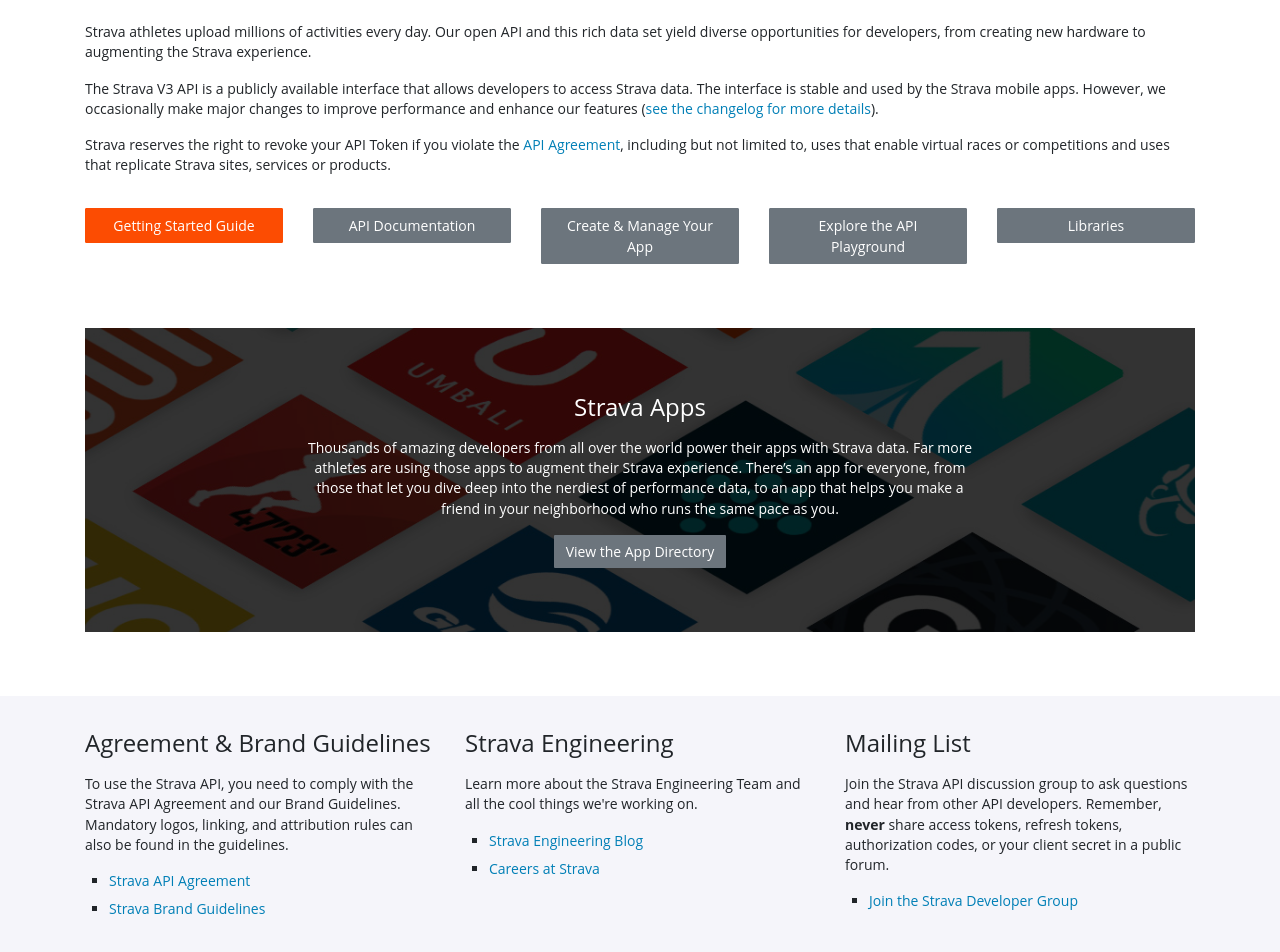
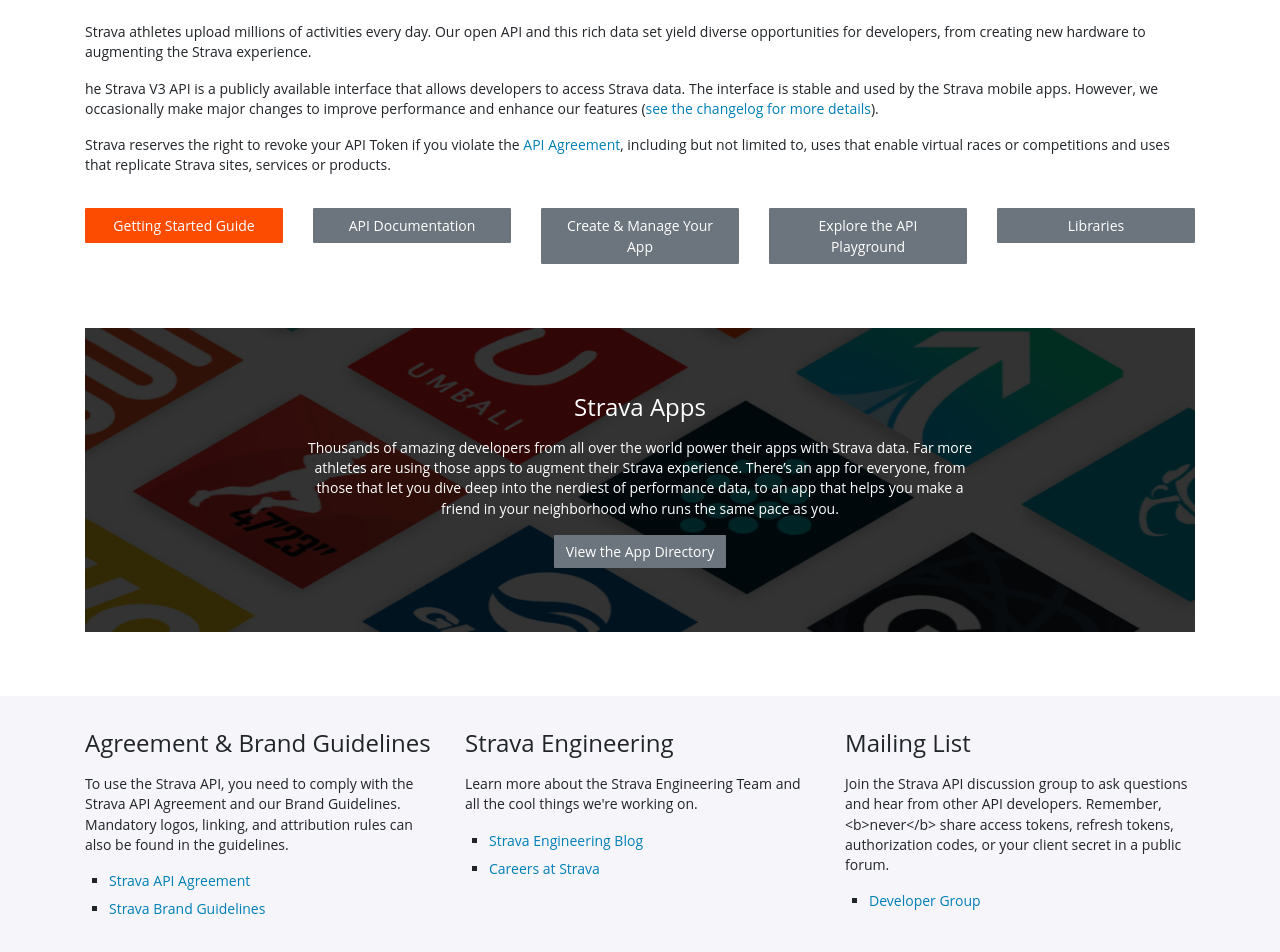
Before and after one commit to letsescape/strava-docs-kr, a React (Create React App) app: page / in a window 1280 px wide. Shown: the part 392-1344 px from the top of the page. Built offline with nearby package versions, Linux system fonts and the light colour scheme; no server answers.

Commit message:
Update intro page

```diff
--- /dev/null
+++ b/src/component/Button.tsx
@@ -0,0 +1,47 @@
+import React from "react";
+import {Link} from "react-router-dom";
+
+export interface ButtonType {
+    isLink: boolean;
+    href?: string;
+    isRoute?: boolean;
+    theme?: string;
+    style?: string;
+    text: string;
+}
+
+export default function Button({isLink, href, isRoute, theme, style, text}: ButtonType) {
+    return (
+        <>
+            {!isLink && (
+                <button>버튼</button>
+            )}
+
+            {isLink && !isRoute && (
+                <a
+                    href={href}
+                    className={
+                        `btn
+                        ${theme && `btn-${theme}`}
+                        ${style && `btn-${style}`}`
+                    }
+                >
+                    {text}
+                </a>
+            )}
+
+            { isLink && isRoute && (
+                <Link
+                    to={href || ''}
+                    className={
+                        `btn
+                        ${theme && `btn-${theme}`}
+                        ${style && `btn-${style}`}`
+                    }
+                >
+                    {text}
+                </Link>
+            )}
+        </>
+    );
+}
--- a/src/component/Footer.tsx
+++ b/src/component/Footer.tsx
@@ -1,58 +1,68 @@
 import React from "react";
+import FooterContent from "./FooterContent";
 
 export default function Footer() {
     return (
         <footer className="section footer">
             <div className="container">
                 <div className="row">
-                    <div className="col-md-4">
-                        <h2>Agreement &amp; Brand Guidelines</h2>
-                        <p>
-                            To use the Strava API, you need to comply with the Strava API Agreement and our Brand
-                            Guidelines. Mandatory logos, linking, and attribution rules can also be found in the
-                            guidelines.
-                        </p>
-                        <ul className="list-links">
-                            <li>
-                                <a href="https://www.strava.com/legal/api">Strava API Agreement</a>
-                            </li>
-                            <li>
-                                <a href="/guidelines">Strava Brand Guidelines</a>
-                            </li>
-                        </ul>
-                    </div>
-
-                    <div className="col-md-4">
-                        <h2>Strava Engineering</h2>
-                        <p>
-                            Learn more about the Strava Engineering Team and all the cool things we're working on.
-                        </p>
-                        <ul className="list-links">
-                            <li>
-                                <a href="https://medium.com/strava-engineering">Strava Engineering Blog</a>
-                            </li>
-                            <li>
-                                <a href="https://boards.greenhouse.io/strava">Careers at Strava</a>
-                            </li>
-                        </ul>
-                    </div>
-
-                    <div className="col-md-4">
-                        <h2>Mailing List</h2>
-                        <p>
-                            Join the Strava API discussion group to ask questions and hear from other API
-                            developers. Remember, <b>never</b> share access tokens, refresh tokens, authorization
-                            codes, or your client secret in a public forum.
-                        </p>
-                        <ul className="list-links">
-                            <li>
-                                <a href="https://groups.google.com/forum/#!forum/strava-api">Join the Strava
-                                    Developer Group</a>
-                            </li>
-                        </ul>
-                    </div>
+                    <FooterContent
+                        title={FOOTER_TITLE_1}
+                        description={FOOTER_DESCRIPTION_1}
+                        links={FOOTER_LIST_LINKS_1}
+                    />
+                    <FooterContent
+                        title={FOOTER_TITLE_2}
+                        description={FOOTER_DESCRIPTION_2}
+                        links={FOOTER_LIST_LINKS_2}
+                    />
+                    <FooterContent
+                        title={FOOTER_TITLE_3}
+                        description={FOOTER_DESCRIPTION_3}
+                        links={FOOTER_LIST_LINKS_3}
+                    />
                 </div>
             </div>
         </footer>
     );
 }
+
+const FOOTER_TITLE_1 = 'Agreement & Brand Guidelines';
+const FOOTER_DESCRIPTION_1 = `To use the Strava API, you need to comply with the Strava API Agreement and our Brand Guidelines. Mandatory logos, linking, and attribution rules can also be found in the guidelines.`;
+const FOOTER_LIST_LINKS_1 = [
+    {
+        href: 'https://www.strava.com/legal/api',
+        text: 'Strava API Agreement',
+        isRoute: false
+    },
+    {
+        href: '/guidelines',
+        text: 'Strava Brand Guidelines',
+        isRoute: true
+    }
+];
+
+const FOOTER_TITLE_2 = 'Strava Engineering';
+const FOOTER_DESCRIPTION_2 = `Learn more about the Strava Engineering Team and all the cool things we're working on.`;
+const FOOTER_LIST_LINKS_2 = [
+    {
+        href: 'https://medium.com/strava-engineering',
+        text: 'Strava Engineering Blog',
+        isRoute: false
+    },
+    {
+        href: 'https://boards.greenhouse.io/strava',
+        text: 'Careers at Strava',
+        isRoute: false
+    }
+];
+
+const FOOTER_TITLE_3 = 'Mailing List';
+const FOOTER_DESCRIPTION_3 = `Join the Strava API discussion group to ask questions and hear from other API developers. Remember, <b>never</b> share access tokens, refresh tokens, authorization codes, or your client secret in a public forum.`;
+const FOOTER_LIST_LINKS_3 = [
+    {
+        href: 'https://groups.google.com/forum/#!forum/strava-api',
+        text: 'Developer Group',
+        isRoute: false
+    }
+];
--- /dev/null
+++ b/src/component/FooterContent.tsx
@@ -0,0 +1,26 @@
+import React from "react";
+import ListLink, {LinkType} from "./LinkLink";
+
+export interface ContentType {
+    title: string;
+    description: string;
+    links: LinkType[]
+}
+
+export default function FooterContent({title, description, links}: ContentType) {
+    return (
+        <div className="col-md-4">
+            <h2>{title}</h2>
+            <p>{description}</p>
+
+            <ul className="list-links">
+                {links.map((link: LinkType, i) => (
+                    <ListLink
+                        key={i}
+                        {...link}
+                    />
+                ))}
+            </ul>
+        </div>
+    );
+}
--- /dev/null
+++ b/src/component/LinkLink.tsx
@@ -0,0 +1,18 @@
+import React from "react";
+import {Link} from "react-router-dom";
+
+export interface LinkType {
+    href: string;
+    text: string;
+    isRoute: boolean;
+}
+
+export default function ListLink(link: LinkType) {
+    const {href, text, isRoute} = link;
+    return (
+        <li>
+            {isRoute && <Link to={href}>{text}</Link>}
+            {!isRoute && <a href={href}>{text}</a>}
+        </li>
+    );
+}
--- a/src/container/Intro.tsx
+++ b/src/container/Intro.tsx
@@ -1,74 +1,106 @@
 import React from "react";
 import Header from "../component/Header";
 import Footer from "../component/Footer";
+import Button from "../component/Button";
 
 export default function Intro() {
     return (
         <>
             <Header/>
 
-            <div className="section section-strava-api container">
-                <h1>The Strava API</h1>
+            <section className="section section-strava-api container">
+                <h1>{INTRO_TITLE}</h1>
 
-                <p>Strava athletes upload millions of activities every day. Our open API and this rich data set yield
-                    diverse opportunities for developers, from creating new hardware to augmenting the Strava
-                    experience.</p>
-                <p>The Strava V3 API is a publicly available interface that allows developers to access Strava data. The
-                    interface is stable and used by the Strava mobile apps. However, we occasionally make major changes
-                    to improve performance and enhance our features (<a href="/docs/changelog">see the changelog for
-                        more details</a>).</p>
-                <p>Strava reserves the right to revoke your API Token if you violate the <a
-                    href="https://www.strava.com/legal/api">API Agreement</a>, including but not limited to, uses that
-                    enable virtual races or competitions and uses that replicate Strava sites, services or products.</p>
+                {/*TODO: html render*/}
+                {INTRO_DESCRIPTIONS.map(text => (
+                    <p
+                        key={text}
+                        dangerouslySetInnerHTML={{__html: text}}
+                    />
+                ))}
 
                 <div className="row cta-row">
-                    <div className="col">
-                        <a href="/docs/getting-started" className="btn btn-primary btn-block">
-                            Getting Started Guide
-                        </a>
-                    </div>
+                    {INTRO_LINKS.map((link, i) => (
+                        <div
+                            key={i}
+                            className="col"
+                        >
+                            <Button {...link}/>
+                        </div>
+                    ))}
+                </div>
+            </section>
 
-                    <div className="col">
-                        <a href="/docs/reference" className="btn btn-secondary btn-block">
-                            API Documentation
-                        </a>
-                    </div>
-
-                    <div className="col">
-                        <a href="https://strava.com/settings/api" className="btn btn-secondary btn-block">
-                            Create &amp; Manage Your App
-                        </a>
-                    </div>
-
-                    <div className="col">
-                        <a href="/playground" className="btn btn-secondary btn-block">
-                            Explore the API Playground
-                        </a>
-                    </div>
-
-                    <div className="col">
-                        <a href="https://developers.strava.com/docs/#client-code"
-                           className="btn btn-secondary btn-block">Libraries</a>
+            <section className="section section-strava-apps container text-center">
+                <div className="hero">
+                    <div className="jumbotron">
+                        <h2>{BANNER_TITLE}</h2>
+                        <p>{BANNER_DESCRIPTION}</p>
+                        <Button {...BANNER_LINK}/>
                     </div>
                 </div>
-            </div>
+            </section>
 
-            <div className="section section-strava-apps container text-center">
-                <div className="hero">
-                    <div className="jumbotron">
-                        <h2>Strava Apps</h2>
-                        <p>
-                            Thousands of amazing developers from all over the world power their apps with Strava data.
-                            Far more athletes are using those apps to augment their Strava experience. There’s an app
-                            for everyone, from those that let you dive deep into the nerdiest of performance data, to an
-                            app that helps you make a friend in your neighborhood who runs the same pace as you.
-                        </p>
-                        <a href="https://www.strava.com/apps" className="btn btn-secondary">View the App Directory</a>
-                    </div>
-                </div>
-            </div>
-
-            <Footer />
+            <Footer/>
         </>
     )
 }
+
+const INTRO_TITLE = 'The Strava API';
+const INTRO_DESCRIPTIONS = [
+    'Strava athletes upload millions of activities every day. Our open API and this rich data set yield diverse opportunities for developers, from creating new hardware to augmenting the Strava experience.',
+    `he Strava V3 API is a publicly available interface that allows developers to access Strava data. The interface is stable and used by the Strava mobile apps. However, we occasionally make major changes to improve performance and enhance our features (<a href="/docs/changelog">see the changelog for more details</a>).`,
+    `Strava reserves the right to revoke your API Token if you violate the <a href="https://www.strava.com/legal/api">API Agreement</a>, including but not limited to, uses that enable virtual races or competitions and uses that replicate Strava sites, services or products.`
+];
+const INTRO_LINKS = [
+    {
+        isLink: true,
+        href: '/docs/getting-started',
+        isRoute: true,
+        theme: 'primary',
+        style: 'block',
+        text: 'Getting Started Guide'
+    },
+    {
+        isLink: true,
+        href: '/docs/reference',
+        isRoute: true,
+        theme: 'secondary',
+        style: 'block',
+        text: 'API Documentation'
+    },
+    {
+        isLink: true,
+        href: 'https://strava.com/settings/api',
+        isRoute: false,
+        theme: 'secondary',
+        style: 'block',
+        text: 'Create & Manage Your App'
+    },
+    {
+        isLink: true,
+        href: '/playground',
+        isRoute: true,
+        theme: 'secondary',
+        style: 'block',
+        text: 'Explore the API Playground'
+    },
+    {
+        isLink: true,
+        href: 'https://developers.strava.com/docs/#client-code',
+        isRoute: false,
+        theme: 'secondary',
+        style: 'block',
+        text: 'Libraries'
+    },
+]
+
+const BANNER_TITLE = 'Strava Apps';
+const BANNER_DESCRIPTION = `Thousands of amazing developers from all over the world power their apps with Strava data. Far more athletes are using those apps to augment their Strava experience. There’s an app for everyone, from those that let you dive deep into the nerdiest of performance data, to an app that helps you make a friend in your neighborhood who runs the same pace as you.`;
+const BANNER_LINK = {
+    isLink: true,
+    href: 'https://www.strava.com/apps',
+    isRoute: false,
+    theme: 'secondary',
+    text: 'View the App Directory'
+};
```
Also changed, not shown: src/component/Header.tsx (+1 -8 lines).
